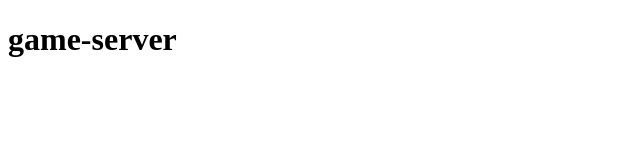
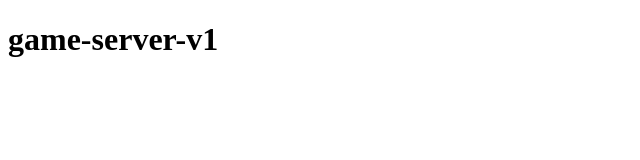
Before and after one commit to ske12-esj-final-project/jes-game-server, a website: page index.html in a window 1280 px wide. Shown: the full height of the page, 0-640 px from the left. Drawn offline with Linux system fonts and the light colour scheme.

Commit message:
update index.html

```diff
--- a/index.html
+++ b/index.html
@@ -7,6 +7,6 @@
     <title>game-server</title>
 </head>
 <body>
-    <h1>game-server</h1>
+    <h1>game-server-v1</h1>
 </body>
 </html>
```
